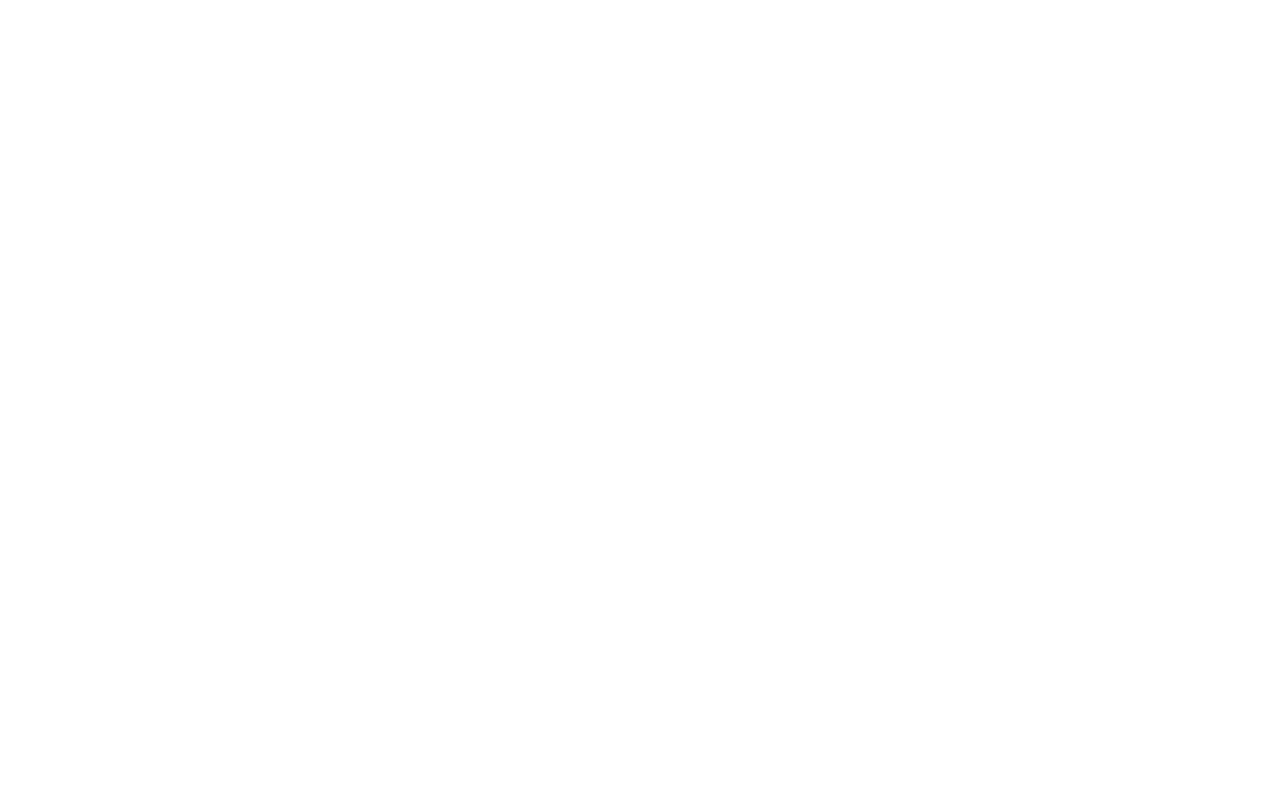
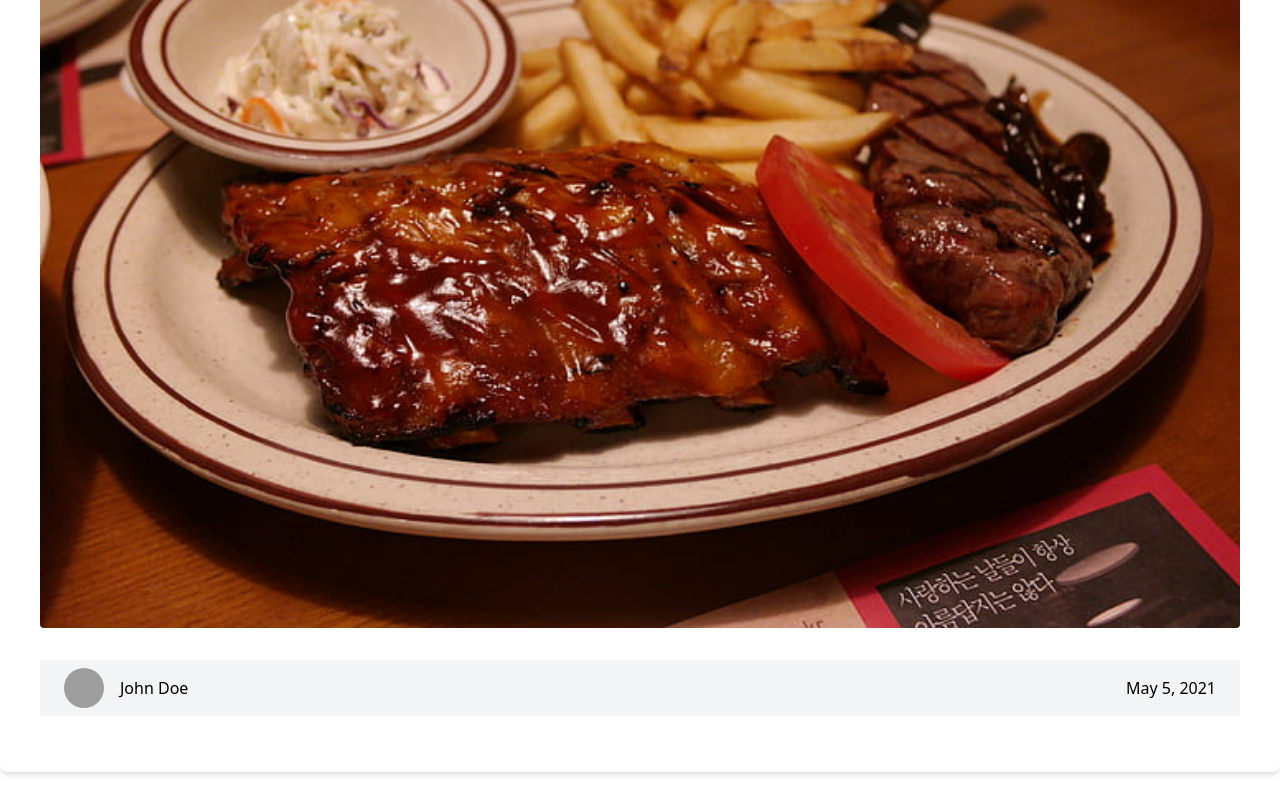
Before and after one commit to RdotSilva/React-NextJS-IEBites, a Next.js app: page /blog/test-post-one in a window 1280 px wide. Shown: the part 443-1243 px from the top of the page. Before the commit the page ends 800 px from the top, so only its background shows below. Built offline with nearby package versions, Linux system fonts and the light colour scheme; grey boxes are pictures that could not be loaded.

Commit message:
Add cover/author image display

```diff
--- a/pages/blog/[slug].js
+++ b/pages/blog/[slug].js
@@ -18,6 +18,18 @@
         <div className="flex justify-between items-center mt-4">
           <h1 className="text-5xl mb-7">{title}</h1>
           <CategoryLabel>{category}</CategoryLabel>
+        </div>
+        <img src={cover_image} alt="" className="w-full rounded" />
+        <div className="flex justify-between items-center bg-gray-100 p-2 my-8">
+          <div className="flex items-center">
+            <img
+              src={author_image}
+              alt=""
+              className="mx-4 w-10 h-10 object-cover rounded-full hidden sm:block"
+            />
+            <h4>{author}</h4>
+          </div>
+          <div className="mr-4">{date}</div>
         </div>
       </div>
     </Layout>
```
